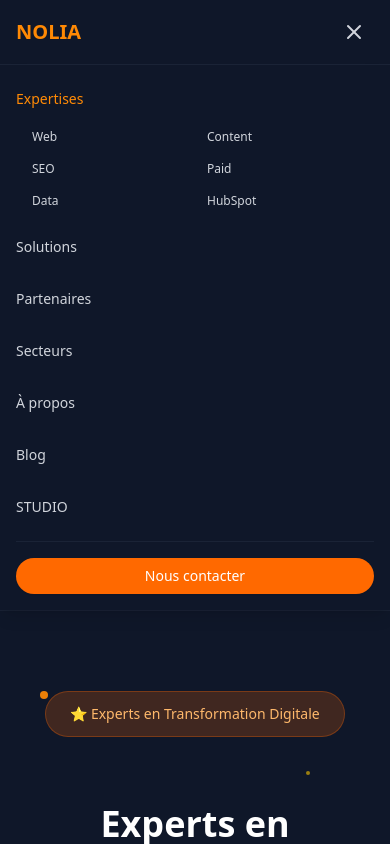
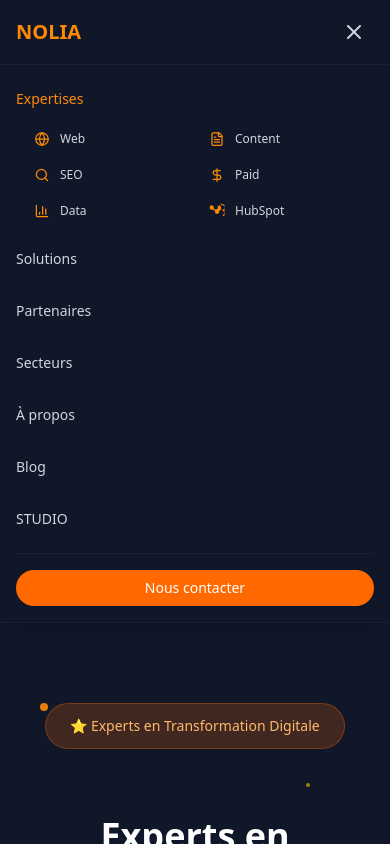
Before and after one commit to najouaBRK/v0-add-button-to-website, a Next.js app: page / in a window 390 px wide. Both pictures are taken after a click on the button "Toggle menu". Shown: the top 844 px of the page. Built offline with nearby package versions, Linux system fonts and the light colour scheme.

Commit message:
feat: add icons to expertise menu categories
Add HubSpot logo and icons for Web, Content, SEO, Paid, Data categories.

Co-authored-by: null <194093600+najouaBRK@users.noreply.github.com>

```diff
--- a/components/header.tsx
+++ b/components/header.tsx
@@ -2,7 +2,7 @@
 import Link from "next/link"
 import { useRouter } from "next/navigation"
 import { useState } from "react"
-import { Menu, X, ChevronDown } from "lucide-react"
+import { Menu, X, ChevronDown, Globe, FileText, Search, DollarSign, BarChart3 } from "lucide-react"
 import QuoteButton from "@/components/QuoteButton"
 
 export function Header() {
@@ -27,10 +27,12 @@ export function Header() {
   const expertisesData = {
     web: {
       title: "Web",
+      icon: <Globe size={20} className="text-orange-400" />,
       categories: ["Site vitrine", "E-commerce", "Blog", "Landing page", "Application web", "Refonte de site"],
     },
     content: {
       title: "Content",
+      icon: <FileText size={20} className="text-orange-400" />,
       categories: [
         "Rédaction web",
         "Content marketing",
@@ -42,6 +44,7 @@ export function Header() {
     },
     seo: {
       title: "SEO",
+      icon: <Search size={20} className="text-orange-400" />,
       categories: [
         "Audit SEO",
         "Optimisation technique",
@@ -53,10 +56,12 @@ export function Header() {
     },
     paid: {
       title: "Paid",
+      icon: <DollarSign size={20} className="text-orange-400" />,
       categories: ["Google Ads", "Facebook Ads", "LinkedIn Ads", "Display", "Retargeting", "Optimisation campagnes"],
     },
     data: {
       title: "Data",
+      icon: <BarChart3 size={20} className="text-orange-400" />,
       categories: [
         "Analytics",
         "Business Intelligence",
@@ -68,6 +73,14 @@ export function Header() {
     },
     hubspot: {
       title: "HubSpot",
+      icon: (
+        <svg width="20" height="20" viewBox="0 0 24 24" className="text-orange-400">
+          <path
+            fill="currentColor"
+            d="M18.164 7.931V5.61c0-1.378-1.119-2.497-2.497-2.497s-2.497 1.119-2.497 2.497v2.321c-1.133.434-2.097 1.145-2.815 2.071l-3.738-2.158c.171-.427.264-.895.264-1.386 0-1.933-1.567-3.5-3.5-3.5S0 4.526 0 6.459s1.567 3.5 3.5 3.5c.605 0 1.174-.154 1.671-.425l3.738 2.158c-.171.427-.264.895-.264 1.386 0 1.933 1.567 3.5 3.5 3.5s3.5-1.567 3.5-3.5c0-.491-.093-.959-.264-1.386l3.738-2.158c.497.271 1.066.425 1.671.425 1.933 0 3.5-1.567 3.5-3.5s-1.567-3.5-3.5-3.5c-.491 0-.959.093-1.386.264l-2.158-3.738c.271-.497.425-1.066.425-1.671 0 1.933 1.567 3.5 3.5 3.5s8.541 4.526 8.541 6.459c0 .605.154 1.174.425 1.671l-2.158 3.738c-.427-.171-.895-.264-1.386-.264-1.933 0-3.5 1.567-3.5 3.5s1.567 3.5 3.5 3.5c.491 0 .959-.093 1.386-.264l2.158-3.738c.271.497.425 1.066.425 1.671 0 1.933-1.567 3.5-3.5 3.5s-3.5-1.567-3.5-3.5c0-.605-.154-1.174-.425-1.671l-2.158 3.738c.427.171.895.264 1.386.264 1.933 0 3.5-1.567 3.5-3.5s-1.567-3.5-3.5-3.5z"
+          />
+        </svg>
+      ),
       categories: [
         "Implémentation CRM",
         "Marketing automation",
@@ -135,7 +148,8 @@ export function Header() {
                   >
                     <div className="p-4 rounded-lg bg-gradient-to-br from-gray-800/20 to-gray-900/20 hover:from-orange-500/10 hover:to-yellow-500/10 transition-all duration-300 border border-transparent hover:border-orange-500/20">
                       <h3 className="text-orange-400 font-semibold text-lg mb-3 flex items-center">
-                        {expertise.title}
+                        {expertise.icon}
+                        <span className="ml-2">{expertise.title}</span>
                         <div className="ml-2 w-2 h-2 bg-orange-400 rounded-full animate-pulse"></div>
                       </h3>
                       <ul className="space-y-2">
@@ -215,9 +229,10 @@ export function Header() {
                   <Link
                     key={key}
                     href={`/services/${key}`}
-                    className="text-xs text-gray-300 hover:text-orange-400 transition-colors py-1"
+                    className="text-xs text-gray-300 hover:text-orange-400 transition-colors py-1 flex items-center"
                     onClick={() => setIsMenuOpen(false)}
                   >
+                    <span className="mr-2 scale-75">{expertise.icon}</span>
                     {expertise.title}
                   </Link>
                 ))}
```
